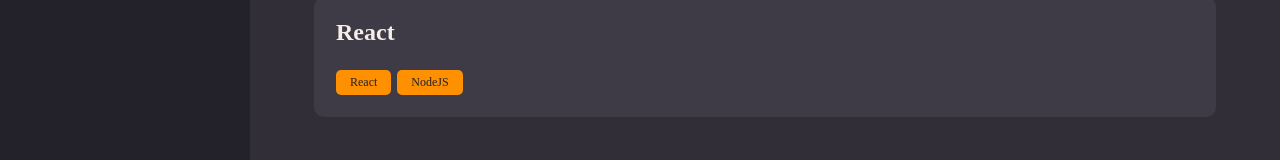
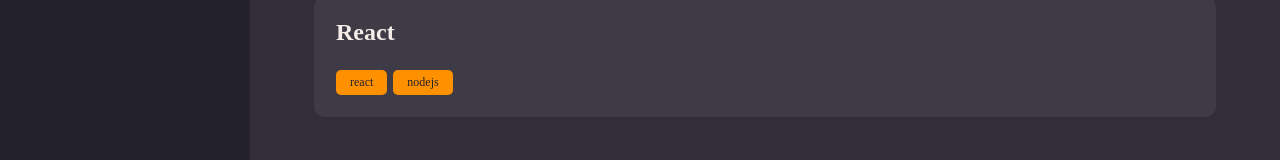
Before and after one commit to Limb00z/rr-notes, a React (Vite) app: page / in a window 1280 px wide. Shown: the part 332-492 px from the top of the page. Built offline with nearby package versions, Linux system fonts and the light colour scheme.

Commit message:
correção de valores da propr name, em tags-Note

```diff
--- a/src/pages/Home/index.jsx
+++ b/src/pages/Home/index.jsx
@@ -31,8 +31,8 @@
                 <Section title="Minhas notas">
                     <Note data={{
                         title: 'React', tags: [
-                            { id: '1', name: 'React' },
-                            { id: '2', name: 'NodeJS' }
+                            { id: '1', name: 'react' },
+                            { id: '2', name: 'nodejs' }
                         ]
                     }} />
                 </Section>
```
